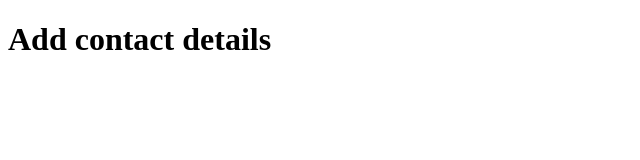
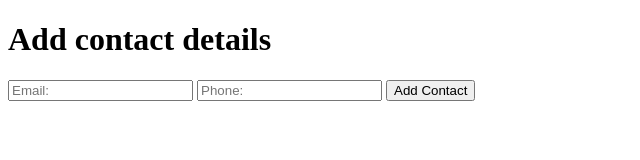
Before and after one commit to Swayambhoo-Manu/contacts, a plain HTML site: page index.html in a window 1280 px wide. Shown: the whole page, without its empty margins (0-640 px from the left). Drawn offline with Linux system fonts and the light colour scheme.

Commit message:
feat: added inputs and submit button

```diff
--- a/index.html
+++ b/index.html
@@ -7,5 +7,10 @@
   </head>
   <body>
     <h1>Add contact details</h1>
+    <form>
+      <input type="email" class="email" placeholder="Email:" required />
+      <input type="text" class="phone" placeholder="Phone:" required />
+      <button class="add" type="submit" onclick="addData()">Add Contact</button>
+    </form>
   </body>
 </html>
```
